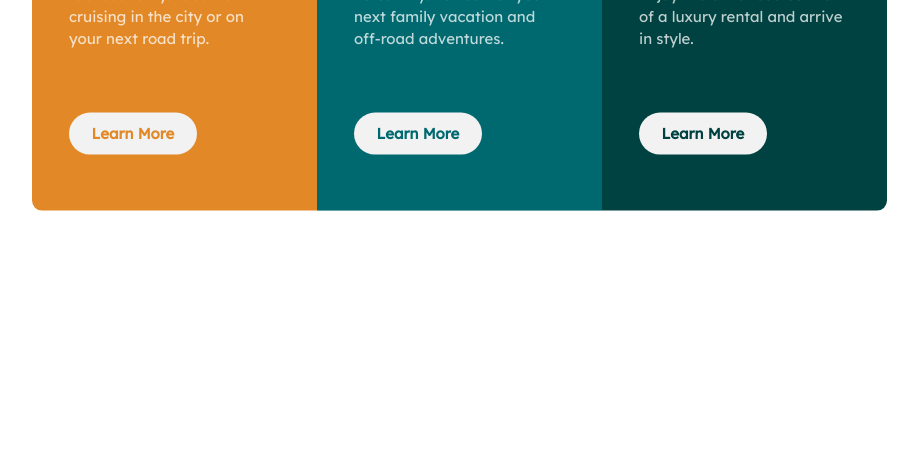
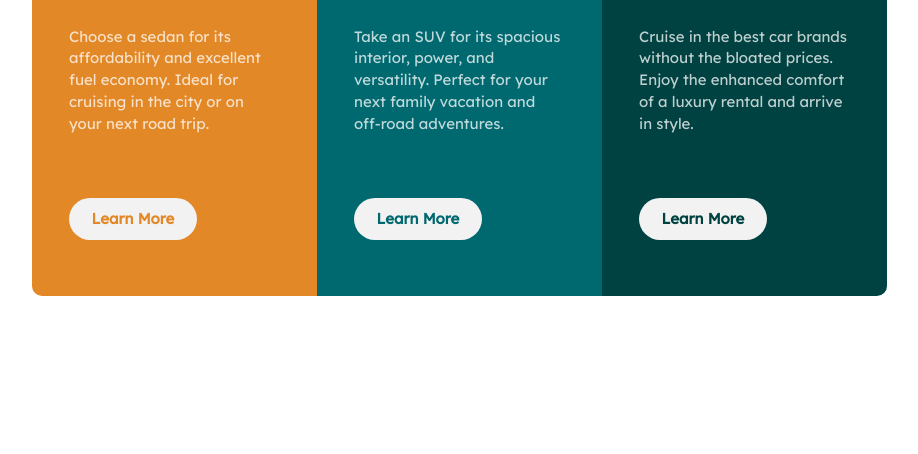
Before and after one commit to Abasiekong/3-column-preview-card-component, a plain HTML site: page index.html in a window 1280 px wide. Shown: the part 346-800 px from the top of the page, without its empty margins (181-1099 px from the left). Drawn offline with Linux system fonts and the light colour scheme.

Commit message:
Update file content

```diff
--- a/css/style.css
+++ b/css/style.css
@@ -22,6 +22,12 @@ body {
     font-size: 15px;
 }
 
+main {
+    height: 100vh;
+    display: flex;
+    place-items: center;
+}
+
 .container {
     max-width: 330px;
     width: 90%;
@@ -34,7 +40,6 @@ body {
         width: 100%;
         max-width: 1140px;
         margin: auto;
-        transform: translateY(15%);
     }
 
 }
--- a/index.html
+++ b/index.html
@@ -13,7 +13,7 @@
   <title> 3-column preview card component</title>
 </head>
 
-<main>
+<main class="">
 
   <div class="container">
 
```
